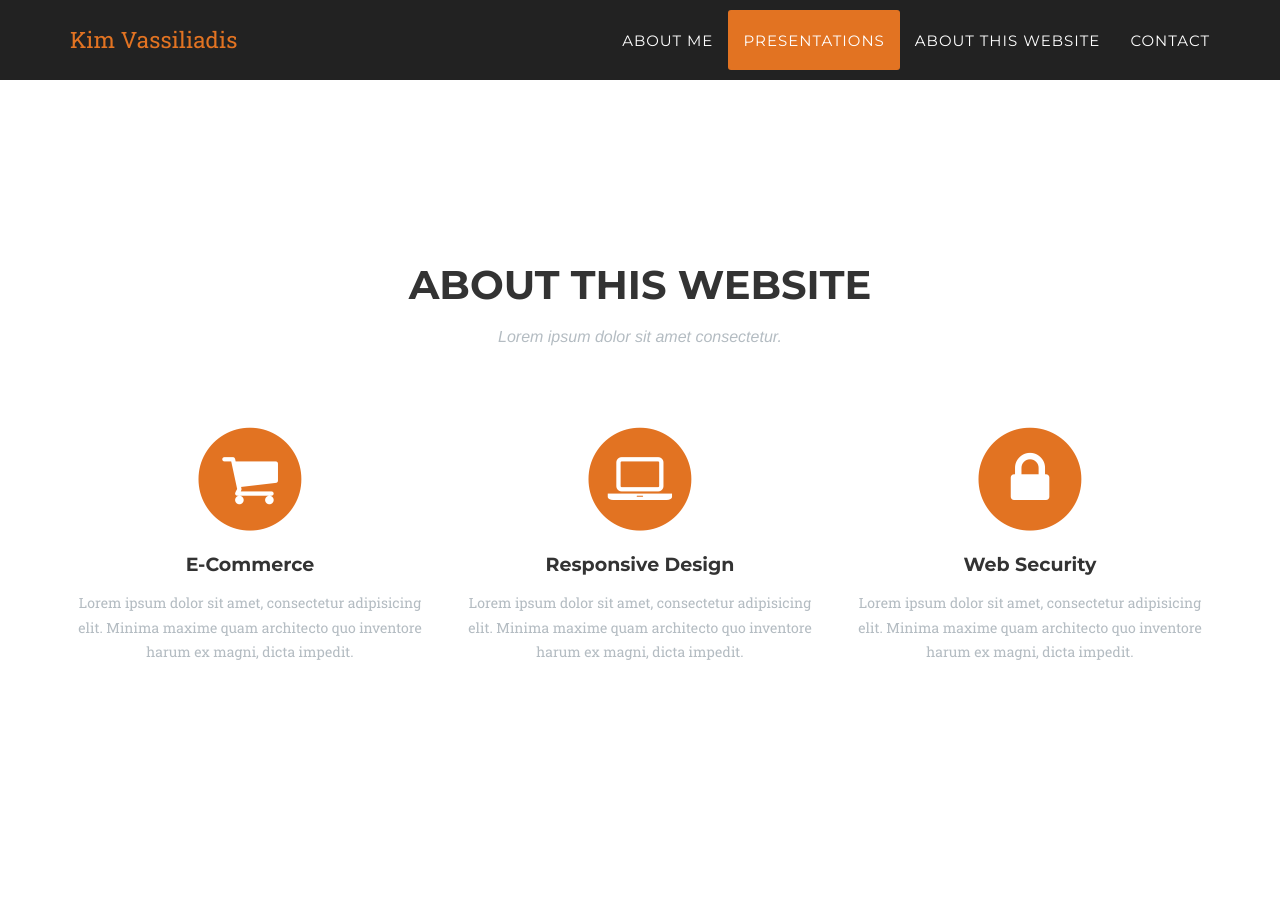
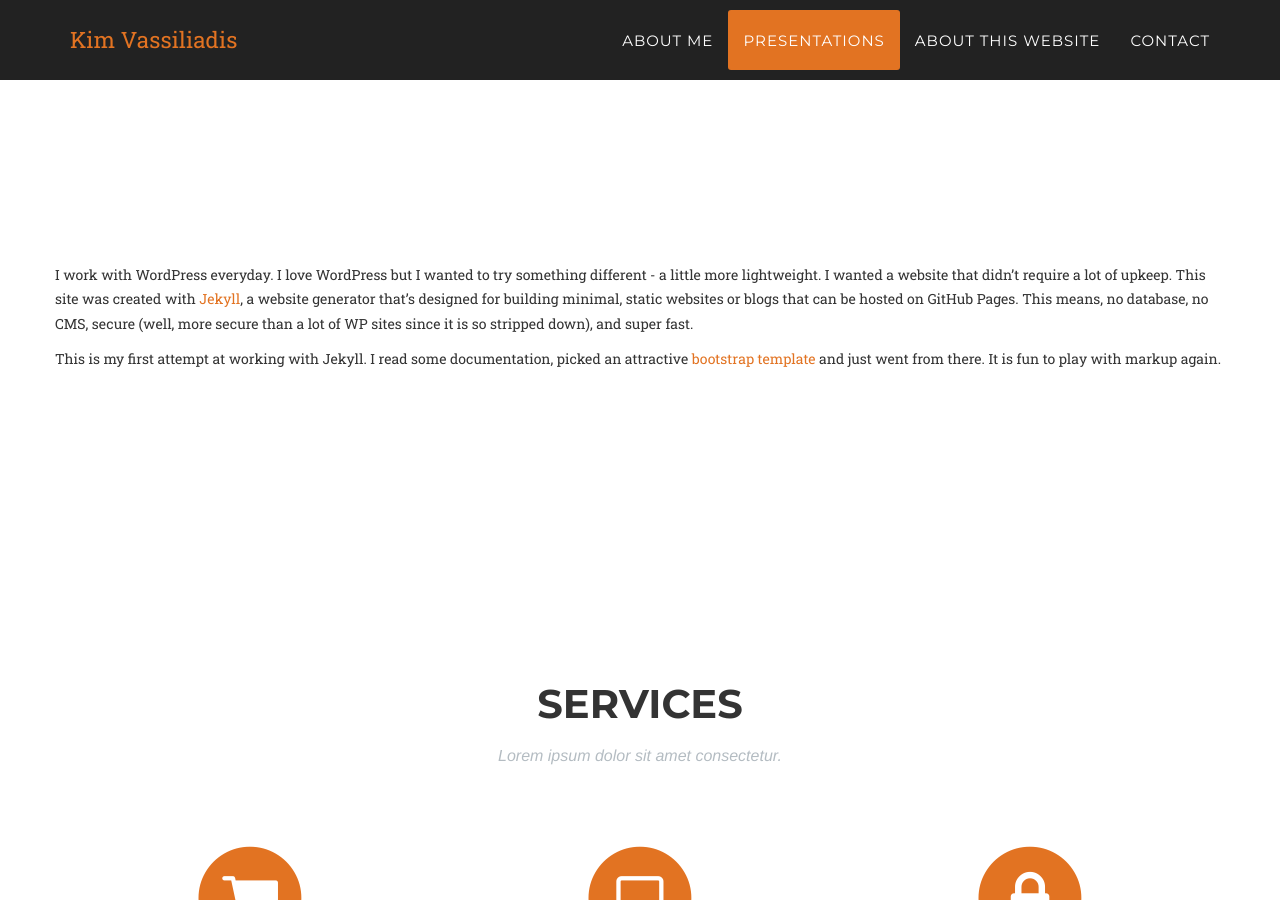
Before and after one commit to kimbrarian/jekyll, a Jekyll site: the page built from index.html, in a window 1280 px wide and 900 px high, scrolled down 2944 px. Built offline with Jekyll 4.4.1, drawn with Linux system fonts in a browser that asks for light colours; some web fonts are replaced.

Commit message:
Update website.html

```diff
--- a/_includes/website.html
+++ b/_includes/website.html
@@ -2,36 +2,15 @@
     <section id="website">
         <div class="container">
             <div class="row">
-                <div class="col-lg-12 text-center">
-                    <h2 class="section-heading">About this website</h2>
-                    <h3 class="section-subheading text-muted">Lorem ipsum dolor sit amet consectetur.</h3>
-                </div>
-            </div>
-            <div class="row text-center">
-                <div class="col-md-4">
-                    <span class="fa-stack fa-4x">
-                        <i class="fa fa-circle fa-stack-2x text-primary"></i>
-                        <i class="fa fa-shopping-cart fa-stack-1x fa-inverse"></i>
-                    </span>
-                    <h4 class="service-heading">E-Commerce</h4>
-                    <p class="text-muted">Lorem ipsum dolor sit amet, consectetur adipisicing elit. Minima maxime quam architecto quo inventore harum ex magni, dicta impedit.</p>
-                </div>
-                <div class="col-md-4">
-                    <span class="fa-stack fa-4x">
-                        <i class="fa fa-circle fa-stack-2x text-primary"></i>
-                        <i class="fa fa-laptop fa-stack-1x fa-inverse"></i>
-                    </span>
-                    <h4 class="service-heading">Responsive Design</h4>
-                    <p class="text-muted">Lorem ipsum dolor sit amet, consectetur adipisicing elit. Minima maxime quam architecto quo inventore harum ex magni, dicta impedit.</p>
-                </div>
-                <div class="col-md-4">
-                    <span class="fa-stack fa-4x">
-                        <i class="fa fa-circle fa-stack-2x text-primary"></i>
-                        <i class="fa fa-lock fa-stack-1x fa-inverse"></i>
-                    </span>
-                    <h4 class="service-heading">Web Security</h4>
-                    <p class="text-muted">Lorem ipsum dolor sit amet, consectetur adipisicing elit. Minima maxime quam architecto quo inventore harum ex magni, dicta impedit.</p>
-                </div>
+                <p>I work with WordPress everyday. I love WordPress but I wanted to try something different - a little more lightweight.
+                    I wanted a website that didn’t require a lot of upkeep. This site was created with <a href="https://jekyllrb.com/">Jekyll</a>, a
+                    website generator that’s designed for building minimal, static websites or blogs  that can be hosted on GitHub Pages.
+                    This means, no database, no CMS, secure (well, more secure than a lot of WP sites since it is so stripped down), and
+                    super fast.
+
+<p>This is my first attempt at working with Jekyll. I read some documentation, picked an attractive
+                    <a href="http://jekyll.tips/templates/">bootstrap template</a> and just went from there.
+    It is fun to play with markup again. </p>
             </div>
         </div>
 </section>
```
